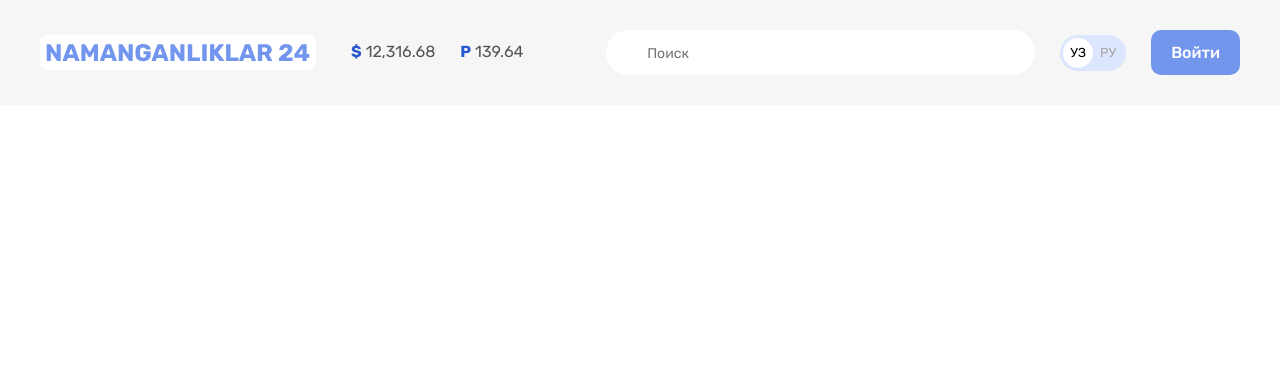
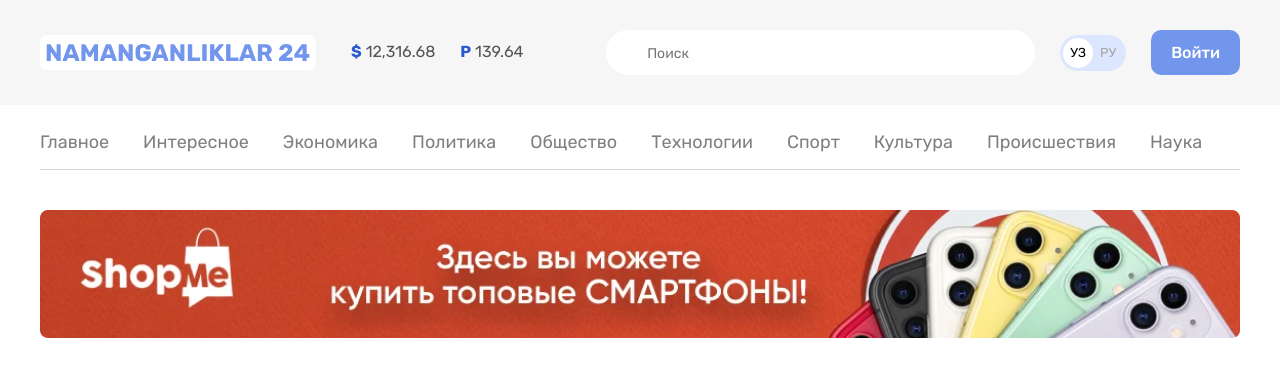
Before and after one commit to IamSodikov/N24, a plain HTML site: page index.html in a window 1280 px wide. Drawn offline with Linux system fonts and the light colour scheme.

Commit message:
add site header nav and banner

```diff
--- a/css/style.css
+++ b/css/style.css
@@ -55,6 +55,7 @@ img{
   padding-top: 30px;
   padding-bottom: 30px;
   background-color: #F6F6F6;
+  margin-bottom: 10px;
 }
 
 .site-header-top-container {
@@ -129,3 +130,50 @@ img{
   background-color: #fff;
   color: #000;
 }
+/* SITE HEADER NAV */
+
+.site-header-nav {
+  border-bottom: 1px solid #D1D1D1;
+  padding-top: 12px;
+  padding-bottom: 12px;
+  margin-bottom: 40px;
+  font-size: 18px;
+  font-weight: normal;
+  line-height: normal;
+}
+
+.site-header-nav-list {
+  display: flex;
+  flex-wrap: wrap;
+  align-items: center;
+  /* justify-content: space-between; */
+  padding: 0;
+  margin: 0;
+  list-style: none;
+}
+
+.site-header-nav-item{
+  margin-top: 4px;
+  margin-bottom: 4px;
+}
+
+.site-header-nav-item:not(:last-child){
+  margin-right: 34px;
+}
+
+.site-header-nav-link {
+  display: block;
+  color: #7F7F7F;
+  text-decoration: none;
+}
+.site-header-nav-link:hover{
+  color: #7296EC;
+}
+.site-header-nav-link:active{
+  opacity: 0.6;
+}
+
+/* SITE HEADER BANNER */
+.site-header-banner{
+  display: flex;
+}
--- a/index.html
+++ b/index.html
@@ -46,6 +46,47 @@
         <a class="login-link login-text" href="#">Войти</a>
       </div>
     </div>
+    <div class="container">
+      <nav class="site-header-nav">
+        <ul class="site-header-nav-list">
+          <li class="site-header-nav-item">
+            <a class="site-header-nav-link" href="#">Главное</a>
+          </li>
+          <li class="site-header-nav-item">
+            <a class="site-header-nav-link" href="#">Интересное</a>
+          </li>
+          <li class="site-header-nav-item">
+            <a class="site-header-nav-link" href="#">Экономика</a>
+          </li>
+          <li class="site-header-nav-item">
+            <a class="site-header-nav-link" href="#">Политика</a>
+          </li>
+          <li class="site-header-nav-item">
+            <a class="site-header-nav-link" href="#">Общество</a>
+          </li>
+          <li class="site-header-nav-item">
+            <a class="site-header-nav-link" href="#">Технологии</a>
+          </li>
+          <li class="site-header-nav-item">
+            <a class="site-header-nav-link" href="#">Спорт</a>
+          </li>
+          <li class="site-header-nav-item">
+            <a class="site-header-nav-link" href="#">Культура</a>
+          </li>
+          <li class="site-header-nav-item">
+            <a class="site-header-nav-link" href="#">Происшествия</a>
+          </li>
+          <li class="site-header-nav-item">
+            <a class="site-header-nav-link" href="#">Наука</a>
+          </li>
+        </ul>
+      </nav>
+      <aside class="site-header-banner">
+        <a class="site-header-banner-link" href="https://olcha.uz" target="_blank">
+          <img class="site-header-banner-img" src="img/advertisement1x.jpg" alt="advertisement" width="1200" height="128" srcset="img/advertisement1x.jpg 1x, img/advertisement2x.jpg 2x">
+        </a>
+      </aside>
+    </div>
   </header>
 
 </body>
```
Also changed, not shown: img/advertisement1x.jpg (added), img/advertisement2x.png (added).
